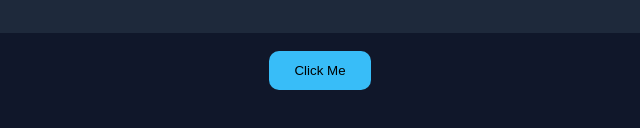
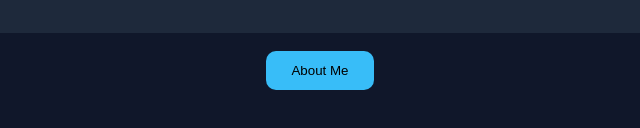
Before and after one commit to jadavprince5276-cloud/my-website, a plain HTML site: page index.html in a window 1280 px wide. Shown: the part 484-612 px from the top of the page, 320-960 px from the left. Drawn offline with Linux system fonts and the light colour scheme.

Commit message:
Add files via upload

```diff
--- a/index.html
+++ b/index.html
@@ -43,8 +43,8 @@
   </div>
 
   <br>
-  <button onclick="alert('Thanks for visiting!')">
-    Click Me
-  </button>
+  <button onclick="alert('Hello! I am Prince. I love coding.')">
+  About Me
+</button>
 </body>
 </html>
```
